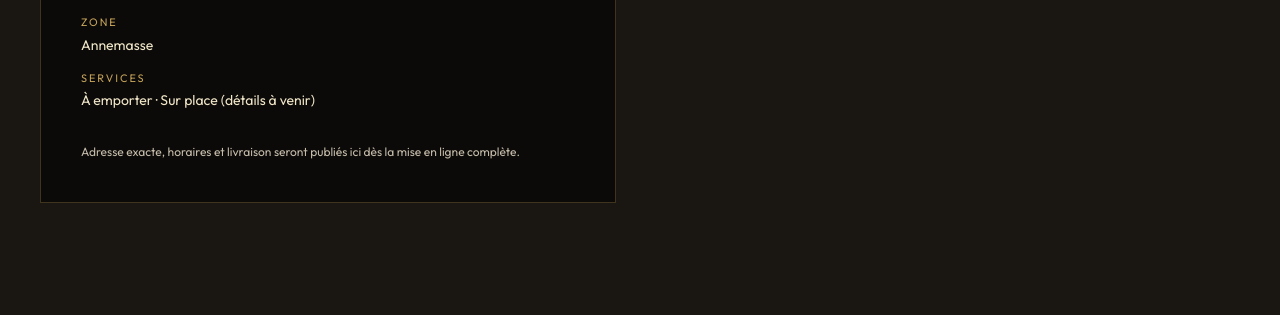
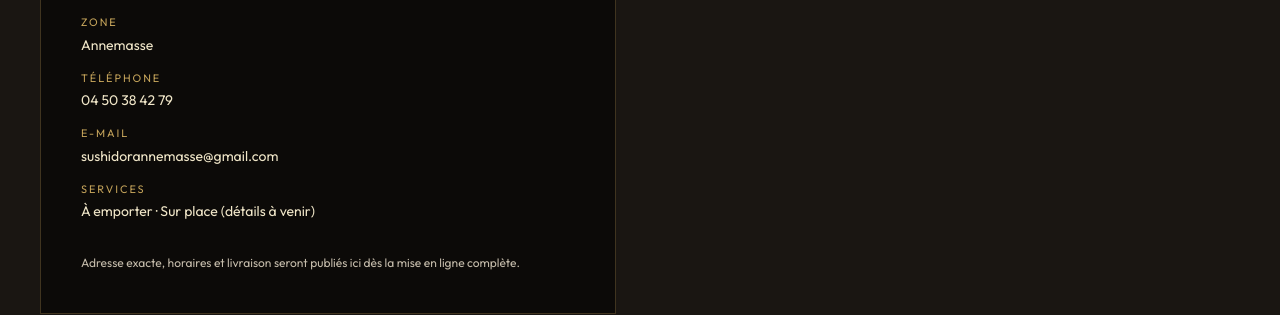
Before and after one commit to anisurarzu/Sushi-Dor, a Next.js app: page / in a window 1280 px wide. Shown: the part 2280-2595 px from the top of the page. Built offline with nearby package versions, Linux system fonts and the light colour scheme; no server answers; the database is empty; grey boxes are pictures that could not be loaded.

Commit message:
Publish the Annemasse phone and Gmail contact details.
Show them in the footer and restaurant section, and sync the restaurant record.

```diff
--- a/prisma/seed.ts
+++ b/prisma/seed.ts
@@ -41,8 +41,8 @@ async function main() {
       address: "37 Rue du Chablais",
       postalCode: "74100",
       city: "Annemasse",
-      phone: null,
-      email: "contact@sushidor.fr",
+      phone: "04 50 38 42 79",
+      email: "sushidorannemasse@gmail.com",
       deliveryEnabled: true,
       pickupEnabled: true,
       deliveryFeeCents: 300,
--- a/src/components/home/Restaurants.tsx
+++ b/src/components/home/Restaurants.tsx
@@ -33,6 +33,32 @@ export function Restaurants() {
             </div>
             <div>
               <dt className="text-[0.68rem] uppercase tracking-[0.18em] text-gold">
+                Téléphone
+              </dt>
+              <dd className="mt-1">
+                <a
+                  href="tel:+33450384279"
+                  className="text-champagne hover:text-gold"
+                >
+                  04 50 38 42 79
+                </a>
+              </dd>
+            </div>
+            <div>
+              <dt className="text-[0.68rem] uppercase tracking-[0.18em] text-gold">
+                E-mail
+              </dt>
+              <dd className="mt-1">
+                <a
+                  href="mailto:sushidorannemasse@gmail.com"
+                  className="text-champagne hover:text-gold"
+                >
+                  sushidorannemasse@gmail.com
+                </a>
+              </dd>
+            </div>
+            <div>
+              <dt className="text-[0.68rem] uppercase tracking-[0.18em] text-gold">
                 Services
               </dt>
               <dd className="mt-1 text-champagne">
--- a/src/components/home/SiteFooter.tsx
+++ b/src/components/home/SiteFooter.tsx
@@ -28,11 +28,16 @@ export function SiteFooter() {
               </Link>
             </li>
             <li>
+              <a href="tel:+33450384279" className="hover:text-champagne">
+                04 50 38 42 79
+              </a>
+            </li>
+            <li>
               <a
-                href="mailto:contact@sushidor.fr"
+                href="mailto:sushidorannemasse@gmail.com"
                 className="hover:text-champagne"
               >
-                contact@sushidor.fr
+                sushidorannemasse@gmail.com
               </a>
             </li>
           </ul>
```
